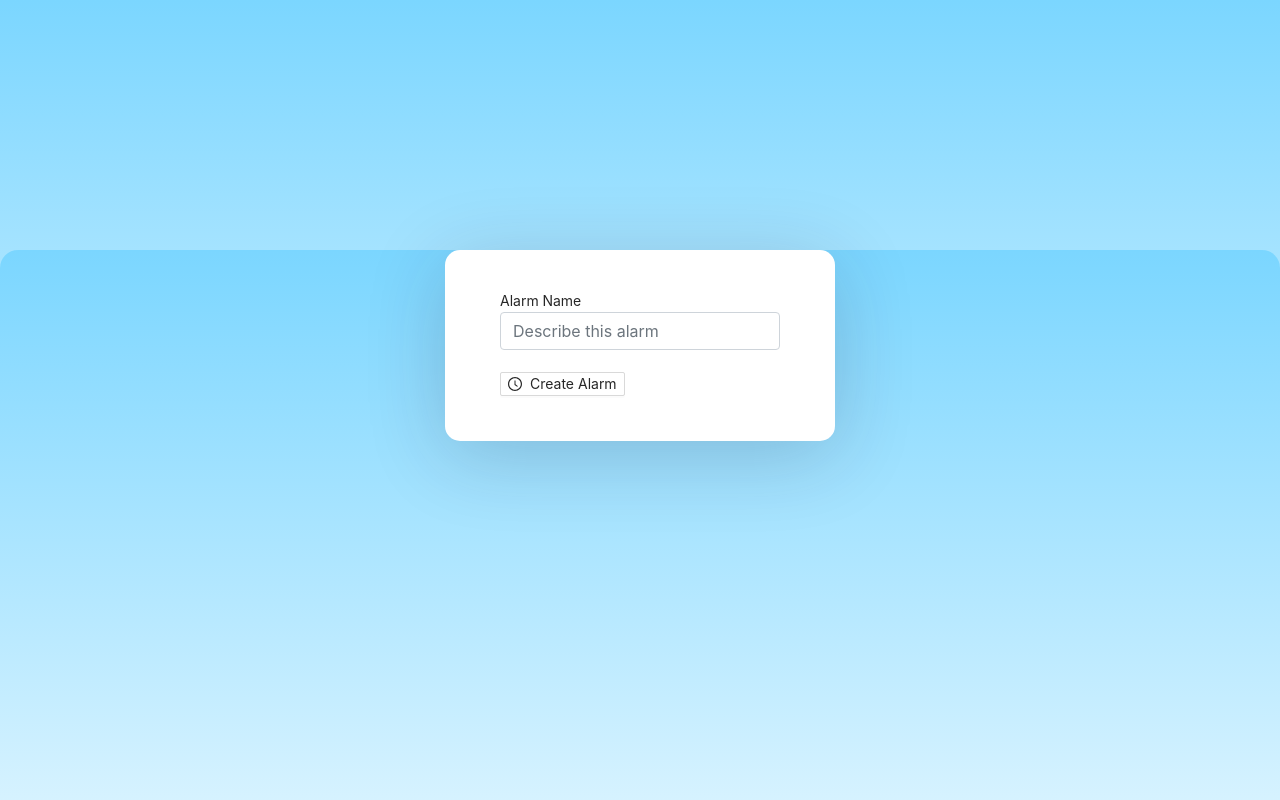
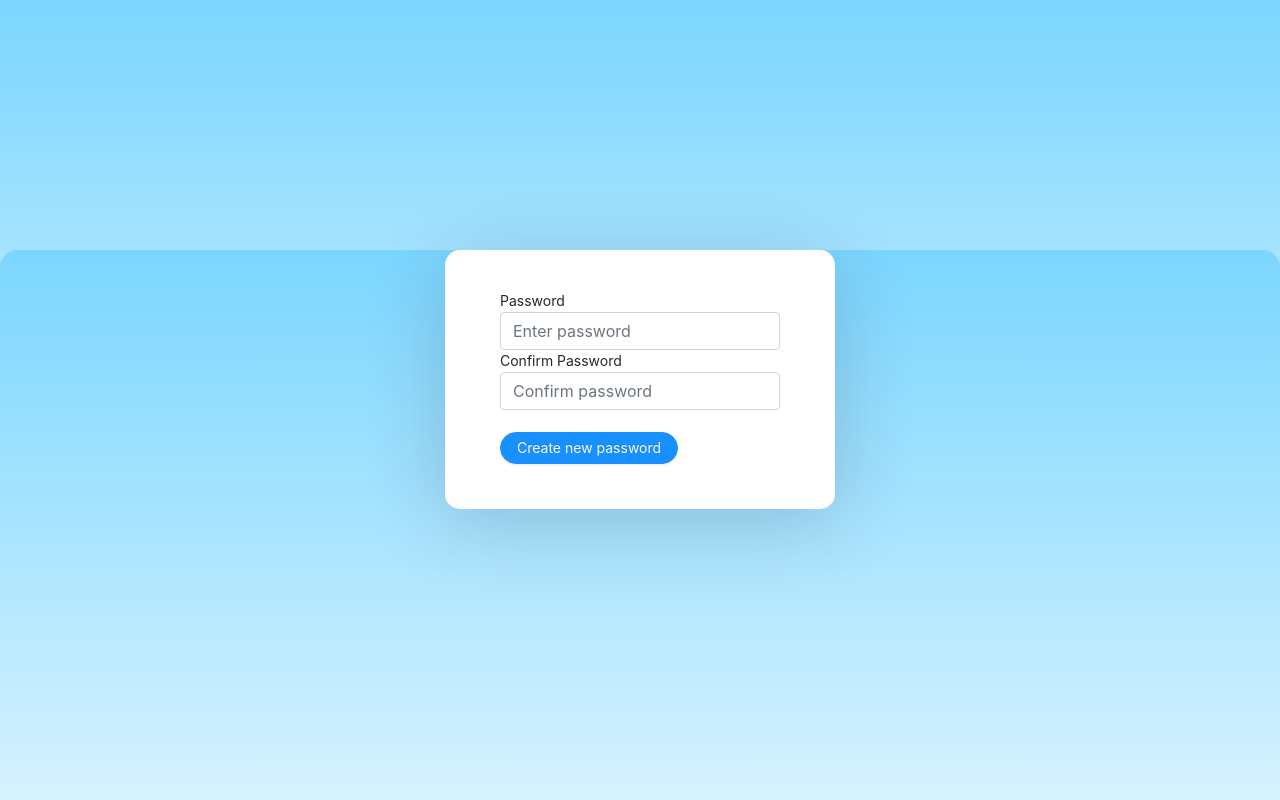
Before and after one commit to jonabr10/Production-Large-Project-Group-24, a React (Create React App) app in the folder frontend/: page /pass-reset in a window 1280 px wide. Shown: the top 800 px of the page. Built offline with nearby package versions, Linux system fonts and the light colour scheme.

Commit message:
setup frontend for passreset fields

```diff
--- a/frontend/src/components/PassReset.js
+++ b/frontend/src/components/PassReset.js
@@ -2,7 +2,6 @@ import React, { Component } from "react";
 import ReactDOM from "react-dom";
 import './css/Menu.css';
 import { Alert, notification, Button } from 'antd';
-import { ClockCircleOutlined } from '@ant-design/icons';
 
 export default class PassReset extends Component
 {
@@ -11,14 +10,55 @@ export default class PassReset extends Component
         super(props);
         this.state =
         {
-            oldPassword: '',
-            newPassword: ''
+            password: '',
+            confirmPassword: ''
         }
     }
 
     handleInputChange = ({ target }) =>
     {
         this.setState({ [target.name]: target.value });
+    }
+
+    doCreateNewPassword = () =>
+    {
+        if (this.areFieldsValid())
+        {
+            /*(let pathBuilder = require('../Path');
+
+            let registerPayload =
+            {
+                firstName: this.state.firstName,
+                lastName: this.state.lastName,
+                userName: this.state.username,
+                password: this.state.password,
+                email: this.state.email
+            }
+
+            let httpRequest =
+            {
+                method: 'post',
+                body: JSON.stringify(registerPayload),
+                headers: {'Content-Type': 'application/json; charset=utf-8'}
+            }
+
+            fetch(pathBuilder.buildPath('api/register'), httpRequest)
+            .then(this.checkResponse)
+            .catch(function(error) { console.log(error); })
+            .then(response => response.json())
+            .then(responseData =>
+            {
+                if (responseData.error.length === 0)
+                {
+                    this.clearAllFields();
+                    this.showNotification('success', 'Successfully created user!');
+                }
+                else
+                {
+                    this.showNotification('error', responseData.error);
+                }
+            });*/
+        }
     }
 
     checkResponse = (response) =>
@@ -67,15 +107,7 @@ export default class PassReset extends Component
 
     areAllFieldsFilled = () =>
     {
-        return this.state.firstName.length > 0 && this.state.lastName.length > 0 && this.state.email.length > 0 &&
-            this.state.username.length > 0 && this.state.password.length > 0 && this.state.confirmPassword.length > 0;
-    }
-
-    isValidEmail = () =>
-    {
-        let validatingEmailCharacters = /^(([^<>()\[\]\\.,;:\s@"]+(\.[^<>()\[\]\\.,;:\s@"]+)*)|(".+"))@((\[[0-9]{1,3}\.[0-9]{1,3}\.[0-9]{1,3}\.[0-9]{1,3}])|(([a-zA-Z\-0-9]+\.)+[a-zA-Z]{2,}))$/;
-
-        return validatingEmailCharacters.test(this.state.email);
+        return this.state.password.length > 0 && this.state.confirmPassword.length > 0;
     }
 
     arePasswordsMatching = () =>
@@ -109,19 +141,11 @@ export default class PassReset extends Component
 
     clearAllFields = () =>
     {
-        document.getElementById('firstName').value = '';
-        document.getElementById('lastName').value = '';
-        document.getElementById('email').value = '';
-        document.getElementById('username').value = '';
         document.getElementById('password').value = '';
         document.getElementById('confirmPassword').value = '';
 
         this.setState
         ({
-            firstName: '',
-            lastName: '',
-            email: '',
-            username: '',
             password: '',
             confirmPassword: ''
         });
@@ -132,11 +156,19 @@ export default class PassReset extends Component
             <div class="pass-reset">
                 <div class="inner">
                     <div className="form-group">
-                        <label>Alarm Name</label>
-                        <input type="text" id="alarmName" name="alarmName" className="form-control" placeholder="Describe this alarm" maxLength="50" onChange={this.handleInputChange} />
+                        <label>Password</label>
+                        <input type="password" id="password" name="password" className="form-control" placeholder="Enter password" maxLength="50" onChange={this.handleInputChange} />
+                        <div id="invalidPasswordAlert"></div>
                     </div>
+
+                    <div className="form-group">
+                        <label>Confirm Password</label>
+                        <input type="password" id="confirmPassword" name="confirmPassword" className="form-control" placeholder="Confirm password" maxLength="50" onChange={this.handleInputChange} />
+                    </div>
+
                     <br></br>
-                    <Button type="default" shape="square" size="small" icon={<ClockCircleOutlined />} onClick={() => { this.doCreate(); }}> Create Alarm </Button>
+
+                    <Button type="primary" shape="round" size="medium" onClick={() => { this.doCreateNewPassword(); }}> Create new password </Button>
                     <div id="invalidFieldsAlert"></div>
                 </div>
             </div>
```
Also changed, not shown: frontend/src/components/PassResetEmail.js (added).
